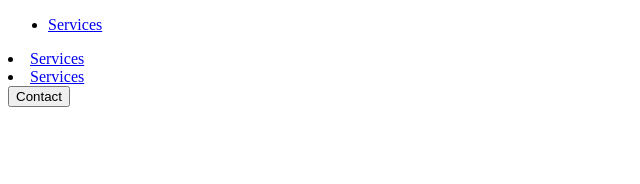
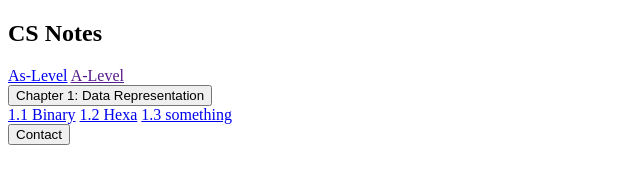
Before and after one commit to CS-StudentNumber2/super-duper-spork, a plain HTML site: page secondpage.html in a window 1280 px wide. Shown: the whole page, without its empty margins (0-640 px from the left). Drawn offline with Linux system fonts and the light colour scheme.

Commit message:
Update secondpage.html

```diff
--- a/secondpage.html
+++ b/secondpage.html
@@ -1,6 +1,5 @@
 <!DOCTYPE html>
   <head>
-    <meta charset="utf-8">
     <meta charset="utf-8">
     <title>Navbar</title>
     <meta name="description" content="second page or smth">
@@ -9,13 +8,18 @@
   </head>
   <body>
     <header>
-      <nav>
-        <ul class ="nav__links">
-          <li><a href="#".>Services</a></ul></li>
-          <li><a href="#".>Services</a></ul></li>
-          <li><a href="#".>Services</a></ul></li>
-        </ul>
-      </nav>
+        <div class="navbar">
+            <h2 class="sections">CS Notes</h2>
+            <a class="sections" href="secondpage.html">As-Level</a> <a href="">A-Level</a>
+        </div>
+        <div class="dropdown">
+            <button>Chapter 1: Data Representation</button>
+            <div class="dropdown-content">
+                <a href="#".>1.1 Binary</a>
+                <a href="#".>1.2 Hexa</a>
+                <a href="#".>1.3 something</a>
+            </div>
+        </div>
       <a class="cta" href="#"><button>Contact</button></a>
     </header>
   </body>
```
